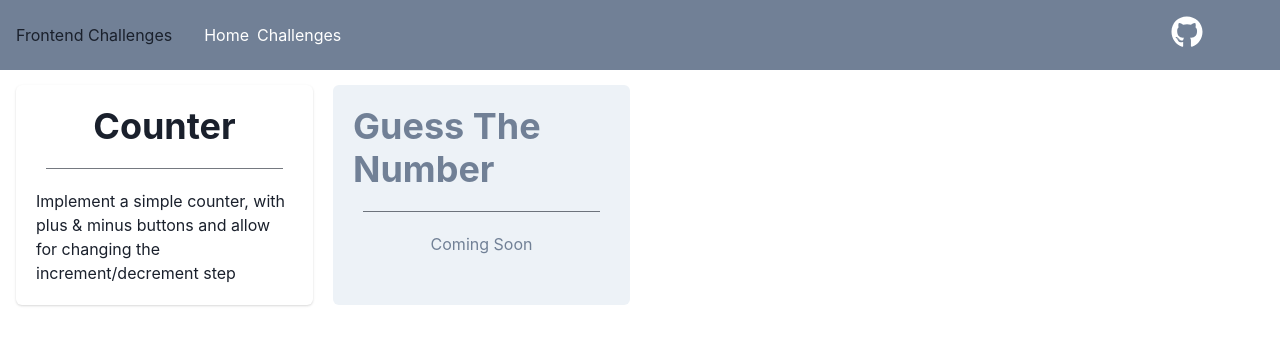
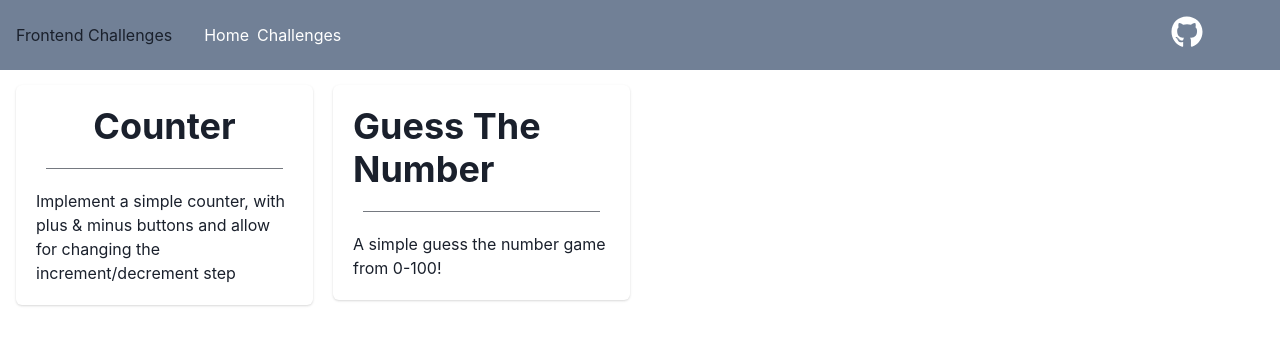
Before and after one commit to MagnusHJensen/frontend-mini-challenges, a React (Vite) app: page /challenges in a window 1280 px wide. Shown: the top 344 px of the page. Built offline with nearby package versions, Linux system fonts and the light colour scheme.

Commit message:
enable challenge

```diff
--- a/src/challenges.tsx
+++ b/src/challenges.tsx
@@ -22,9 +22,9 @@ export const challenges: Challenge[] = [
   {
     name: "Guess The Number",
     link: "guess-the-number",
-    isActive: false,
+    isActive: true,
     element: <GuessTheNumberPage />,
-    description: "Coming Soon",
+    description: "A simple guess the number game from 0-100!",
   },
 ];
 
--- a/src/pages/challenge-list/components/challange-card.tsx
+++ b/src/pages/challenge-list/components/challange-card.tsx
@@ -27,7 +27,7 @@ export const ChallengeCard = ({ challenge }: Props) => {
 
 const ActiveCard = ({ challenge }: Props) => {
   return (
-    <Card align="center" variant="elevated" marginTop="15px">
+    <Card align="center" variant="elevated" marginTop="15px" minHeight="200px">
       <CardHeader>
         <Heading>{challenge.name}</Heading>
       </CardHeader>
@@ -41,7 +41,13 @@ const ActiveCard = ({ challenge }: Props) => {
 
 const InactiveCard = ({ challenge }: Props) => {
   return (
-    <Card align="center" variant="filled" marginTop="15px" cursor="not-allowed">
+    <Card
+      align="center"
+      variant="filled"
+      marginTop="15px"
+      cursor="not-allowed"
+      minHeight="200px"
+    >
       <CardHeader>
         <Heading textColor="gray.500">{challenge.name}</Heading>
       </CardHeader>
```
